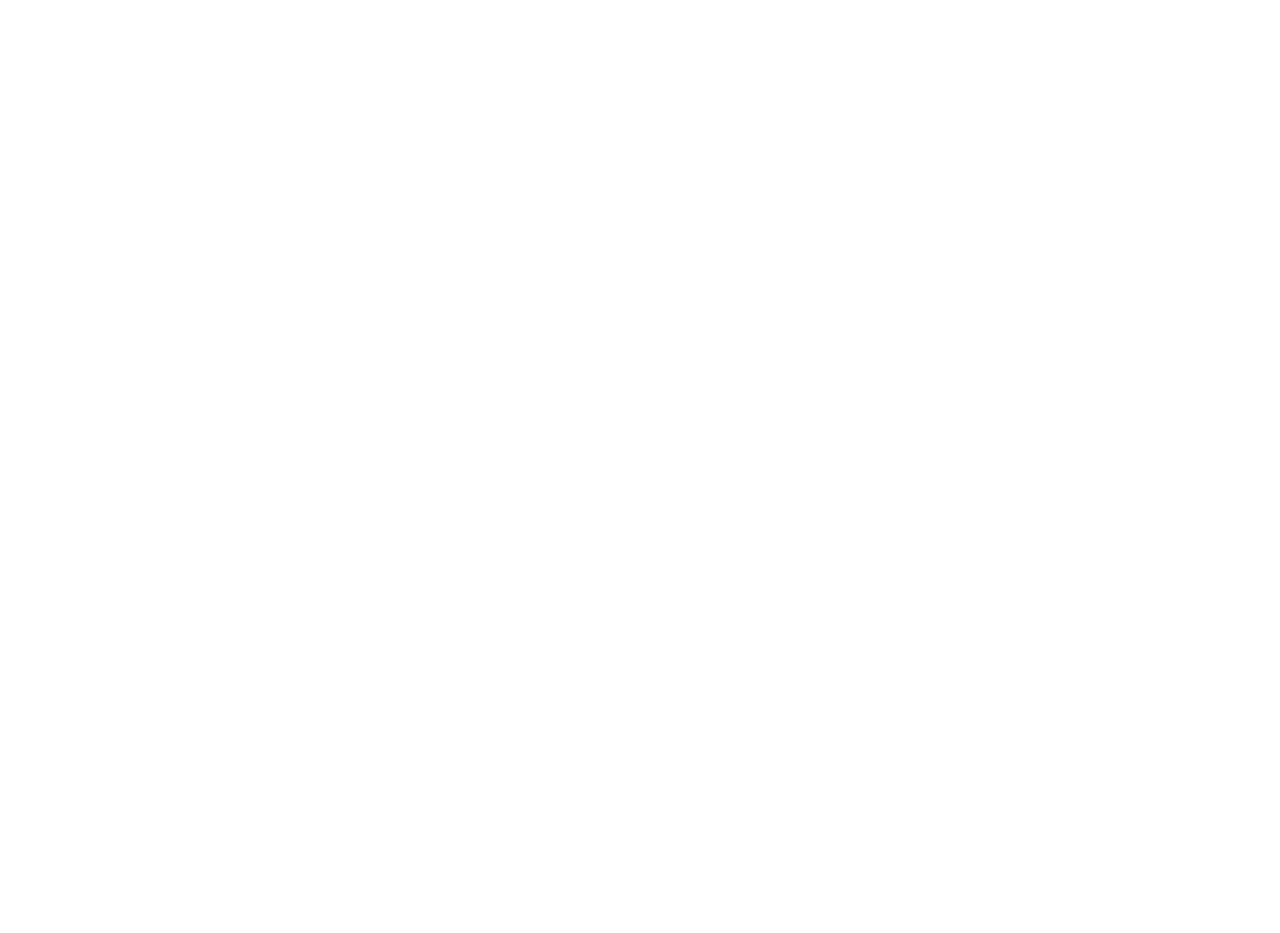
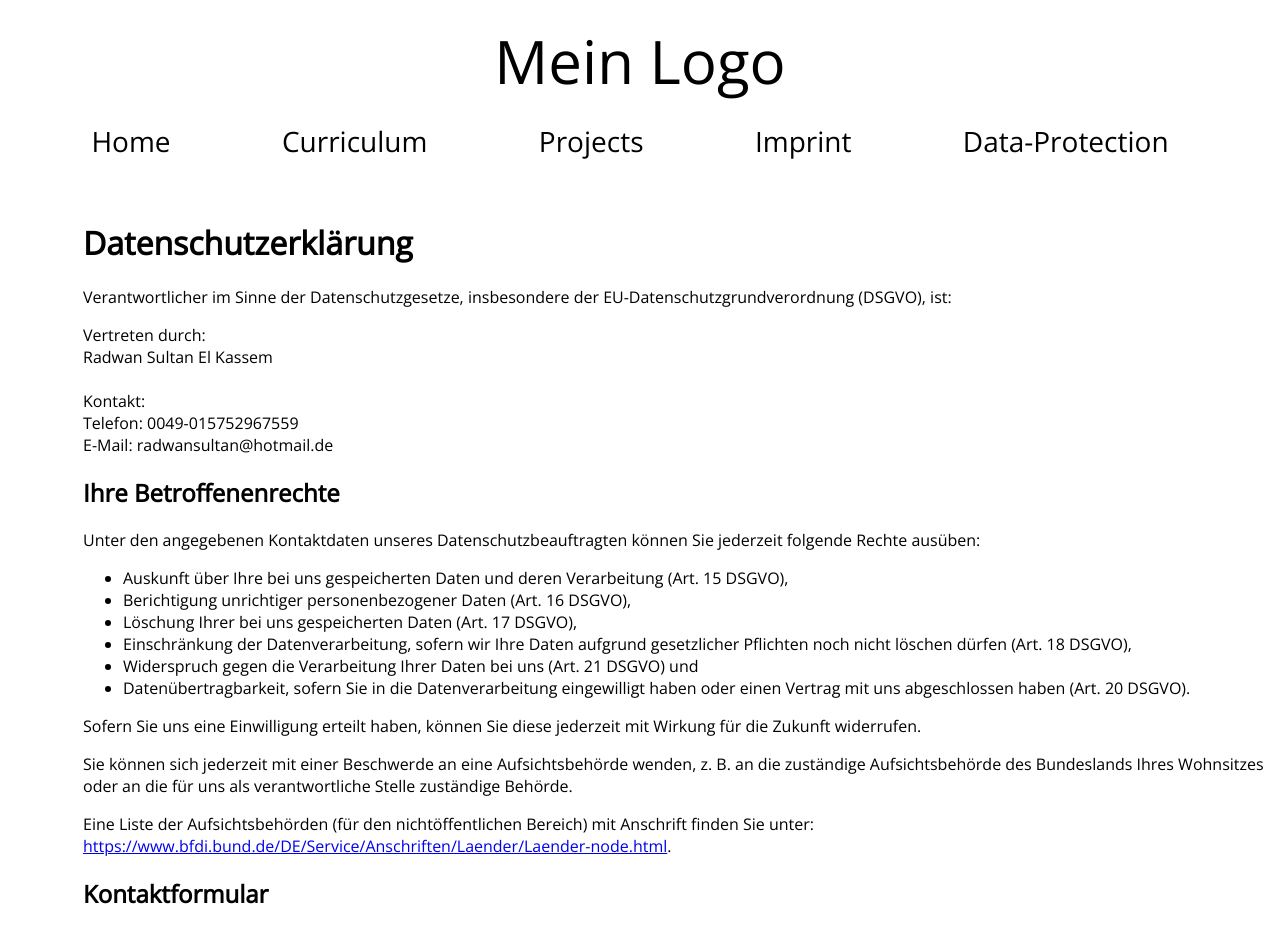
Before and after one commit to sultanoss/radwansultan.de, an Angular app: page /data-protection in a window 1280 px wide. Before the commit this address led to /. Shown: the top 933 px of the page. Before the commit the page ends 800 px from the top, so only its background shows below. Built offline with nearby package versions, Linux system fonts and the light colour scheme.

Commit message:
Added data-protection

```diff
--- a/src/app/app-routing.module.ts
+++ b/src/app/app-routing.module.ts
@@ -1,11 +1,13 @@
 import { NgModule } from '@angular/core';
 import { RouterModule, Routes } from '@angular/router';
+import { DataProtectionComponent } from './data-protection/data-protection.component';
 import { ImprintComponent } from './imprint/imprint.component';
 import { SlidshowComponent } from './slidshow/slidshow.component';
 
 const routes: Routes = [
   { path: '', component: SlidshowComponent},
-  { path: 'imprint', component:ImprintComponent}
+  { path: 'imprint', component:ImprintComponent},
+  { path: 'data-protection', component:DataProtectionComponent}
 ];
 
 @NgModule({
--- a/src/app/app.component.scss
+++ b/src/app/app.component.scss
@@ -2,4 +2,5 @@
 
     position: absolute;
     top: 200px;
+    margin-left: 83px;
 }
--- a/src/app/app.module.ts
+++ b/src/app/app.module.ts
@@ -6,13 +6,15 @@ import { AppComponent } from './app.component';
 import { SlidshowComponent } from './slidshow/slidshow.component';
 import { MenuComponent } from './menu/menu.component';
 import { ImprintComponent } from './imprint/imprint.component';
+import { DataProtectionComponent } from './data-protection/data-protection.component';
 
 @NgModule({
   declarations: [
     AppComponent,
     SlidshowComponent,
     MenuComponent,
-    ImprintComponent
+    ImprintComponent,
+    DataProtectionComponent
   ],
   imports: [
     BrowserModule,
--- /dev/null
+++ b/src/app/data-protection/data-protection.component.html
@@ -0,0 +1,68 @@
+<h1>Datenschutzerklärung</h1>
+<p>Verantwortlicher im Sinne der Datenschutzgesetze, insbesondere der EU-Datenschutzgrundverordnung (DSGVO), ist:</p>
+<p>Vertreten durch:
+<br>Radwan Sultan El Kassem
+<br>
+<br>Kontakt:
+<br>Telefon: 0049-015752967559
+<br>E-Mail: radwansultan@hotmail.de</p>
+<h2>Ihre Betroffenenrechte</h2>
+<p>Unter den angegebenen Kontaktdaten unseres Datenschutzbeauftragten können Sie jederzeit folgende Rechte ausüben:</p>
+<ul>
+<li>Auskunft über Ihre bei uns gespeicherten Daten und deren Verarbeitung (Art. 15 DSGVO),</li>
+<li>Berichtigung unrichtiger personenbezogener Daten (Art. 16 DSGVO),</li>
+<li>Löschung Ihrer bei uns gespeicherten Daten (Art. 17 DSGVO),</li>
+<li>Einschränkung der Datenverarbeitung, sofern wir Ihre Daten aufgrund gesetzlicher Pflichten noch nicht löschen dürfen (Art. 18 DSGVO),</li>
+<li>Widerspruch gegen die Verarbeitung Ihrer Daten bei uns (Art. 21 DSGVO) und</li>
+<li>Datenübertragbarkeit, sofern Sie in die Datenverarbeitung eingewilligt haben oder einen Vertrag mit uns abgeschlossen haben (Art. 20 DSGVO).</li>
+</ul>
+<p>Sofern Sie uns eine Einwilligung erteilt haben, können Sie diese jederzeit mit Wirkung für die Zukunft widerrufen.</p>
+<p>Sie können sich jederzeit mit einer Beschwerde an eine Aufsichtsbehörde wenden, z. B. an die zuständige Aufsichtsbehörde des Bundeslands Ihres Wohnsitzes oder an die für uns als verantwortliche Stelle zuständige Behörde.</p>
+<p>Eine Liste der Aufsichtsbehörden (für den nichtöffentlichen Bereich) mit Anschrift finden Sie unter: <a href="https://www.bfdi.bund.de/DE/Service/Anschriften/Laender/Laender-node.html" target="_blank" rel="noopener nofollow">https://www.bfdi.bund.de/DE/Service/Anschriften/Laender/Laender-node.html</a>.</p>
+<p></p><h2>Kontaktformular</h2>
+<h3>Art und Zweck der Verarbeitung:</h3>
+<p>Die von Ihnen eingegebenen Daten werden zum Zweck der individuellen Kommunikation mit Ihnen gespeichert. Hierfür ist die Angabe einer validen E-Mail-Adresse sowie Ihres Namens erforderlich. Diese dient der Zuordnung der Anfrage und der anschließenden Beantwortung derselben. Die Angabe weiterer Daten ist optional.</p>
+<h3>Rechtsgrundlage:</h3>
+<p>Die Verarbeitung der in das Kontaktformular eingegebenen Daten erfolgt auf der Grundlage eines berechtigten Interesses (Art. 6 Abs. 1 lit. f DSGVO).</p>
+<p>Durch Bereitstellung des Kontaktformulars möchten wir Ihnen eine unkomplizierte Kontaktaufnahme ermöglichen. Ihre gemachten Angaben werden zum Zwecke der Bearbeitung der Anfrage sowie für mögliche Anschlussfragen gespeichert.</p>
+<p>Sofern Sie mit uns Kontakt aufnehmen, um ein Angebot zu erfragen, erfolgt die Verarbeitung der in das Kontaktformular eingegebenen Daten zur Durchführung vorvertraglicher Maßnahmen (Art. 6 Abs. 1 lit. b DSGVO).</p>
+<h3>Empfänger:</h3>
+<p>Empfänger der Daten sind ggf. Auftragsverarbeiter.</p>
+<p></p><h3>Drittlandtransfer:</h3>
+<p>Die erhobenen Daten werden ggfs. in folgende Drittländer übertragen: </p>
+<p>nein</p>
+<p>Folgende Datenschutzgarantien liegen vor: </p>
+<p></p><h3>Speicherdauer:</h3>
+<p>Daten werden spätestens 6 Monate nach Bearbeitung der Anfrage gelöscht.</p>
+<p>Sofern es zu einem Vertragsverhältnis kommt, unterliegen wir den gesetzlichen Aufbewahrungsfristen nach HGB und löschen Ihre Daten nach Ablauf dieser Fristen. </p>
+<h3>Bereitstellung vorgeschrieben oder erforderlich:</h3>
+<p>Die Bereitstellung Ihrer personenbezogenen Daten erfolgt freiwillig. Wir können Ihre Anfrage jedoch nur bearbeiten, sofern Sie uns Ihren Namen, Ihre E-Mail-Adresse und den Grund der Anfrage mitteilen.</p>
+<p></p><h2>Verwendung von Scriptbibliotheken (Google Webfonts)</h2>
+<p>Um unsere Inhalte browserübergreifend korrekt und grafisch ansprechend darzustellen, verwenden wir auf dieser Website „Google Web Fonts“ der Google LLC (1600 Amphitheatre Parkway, Mountain View, CA 94043, USA; nachfolgend „Google“) zur Darstellung von Schriften.</p>
+<p>Weitere Informationen zu Google Web Fonts finden Sie unter <a href="https://developers.google.com/fonts/faq" rel="noopener nofollow" target="_blank">https://developers.google.com/fonts/faq</a> und in der Datenschutzerklärung von Google: <a href="https://www.google.com/policies/privacy/" rel="noopener nofollow" target="_blank">https://www.google.com/policies/privacy/</a>.</p>
+<p></p><h2>SSL-Verschlüsselung</h2>
+<p>Um die Sicherheit Ihrer Daten bei der Übertragung zu schützen, verwenden wir dem aktuellen Stand der Technik entsprechende Verschlüsselungsverfahren (z. B. SSL) über HTTPS.</p>
+<p></p><hr>
+<h2>Information über Ihr Widerspruchsrecht nach Art. 21 DSGVO</h2>
+<h3>Einzelfallbezogenes Widerspruchsrecht</h3>
+<p>Sie haben das Recht, aus Gründen, die sich aus Ihrer besonderen Situation ergeben, jederzeit gegen die Verarbeitung Sie betreffender personenbezogener Daten, die aufgrund Art. 6 Abs. 1 lit. f DSGVO (Datenverarbeitung auf der Grundlage einer Interessenabwägung) erfolgt, Widerspruch einzulegen; dies gilt auch für ein auf diese Bestimmung gestütztes Profiling im Sinne von Art. 4 Nr. 4 DSGVO.</p>
+<p>Legen Sie Widerspruch ein, werden wir Ihre personenbezogenen Daten nicht mehr verarbeiten, es sei denn, wir können zwingende schutzwürdige Gründe für die Verarbeitung nachweisen, die Ihre Interessen, Rechte und Freiheiten überwiegen, oder die Verarbeitung dient der Geltendmachung, Ausübung oder Verteidigung von Rechtsansprüchen.</p>
+<h3>Empfänger eines Widerspruchs</h3>
+<p>Vertreten durch:
+<br>Radwan Sultan El Kassem
+<br>
+<br>Kontakt:
+<br>Telefon: 0049-015752967559
+<br>E-Mail: radwansultan@hotmail.de</p>
+<hr>
+<h2>Änderung unserer Datenschutzbestimmungen</h2>
+<p>Wir behalten uns vor, diese Datenschutzerklärung anzupassen, damit sie stets den aktuellen rechtlichen Anforderungen entspricht oder um Änderungen unserer Leistungen in der Datenschutzerklärung umzusetzen, z.B. bei der Einführung neuer Services. Für Ihren erneuten Besuch gilt dann die neue Datenschutzerklärung.</p>
+<h2>Fragen an den Datenschutzbeauftragten</h2>
+<p>Wenn Sie Fragen zum Datenschutz haben, schreiben Sie uns bitte eine E-Mail oder wenden Sie sich direkt an die für den Datenschutz verantwortliche Person in unserer Organisation:</p>
+<p>Vertreten durch:
+<br>Radwan Sultan El Kassem
+<br>
+<br>Kontakt:
+<br>Telefon: 0049-015752967559
+<br>E-Mail: radwansultan@hotmail.de</p>
+<p><em>Die Datenschutzerklärung wurde mithilfe der activeMind AG erstellt, den Experten für <a href="https://www.activemind.de/datenschutz/datenschutzbeauftragter/" target="_blank" rel="noopener">externe Datenschutzbeauftragte</a> (Version #2020-09-30).</em></p>
--- /dev/null
+++ b/src/app/data-protection/data-protection.component.ts
@@ -0,0 +1,15 @@
+import { Component, OnInit } from '@angular/core';
+
+@Component({
+  selector: 'app-data-protection',
+  templateUrl: './data-protection.component.html',
+  styleUrls: ['./data-protection.component.scss']
+})
+export class DataProtectionComponent implements OnInit {
+
+  constructor() { }
+
+  ngOnInit(): void {
+  }
+
+}
--- a/src/app/imprint/imprint.component.scss
+++ b/src/app/imprint/imprint.component.scss
@@ -1,5 +1,4 @@
 .impressum{
 
-    margin-left: 40px;
     margin-bottom: 100px;
 }
--- a/src/app/menu/menu.component.html
+++ b/src/app/menu/menu.component.html
@@ -6,6 +6,7 @@
         <a [class.darkLinks]="darkMode" href="">Curriculum</a>
         <a [class.darkLinks]="darkMode" href="">Projects</a>
         <a [class.darkLinks]="darkMode" routerLink="/imprint">Imprint</a>
+        <a [class.darkLinks]="darkMode" routerLink="/data-protection">Data-Protection</a>
     </div>
 
 </header>
```
Also changed, not shown: src/app/data-protection/data-protection.component.scss (added), 1 other file (tests, documents, lock files or other folders).
